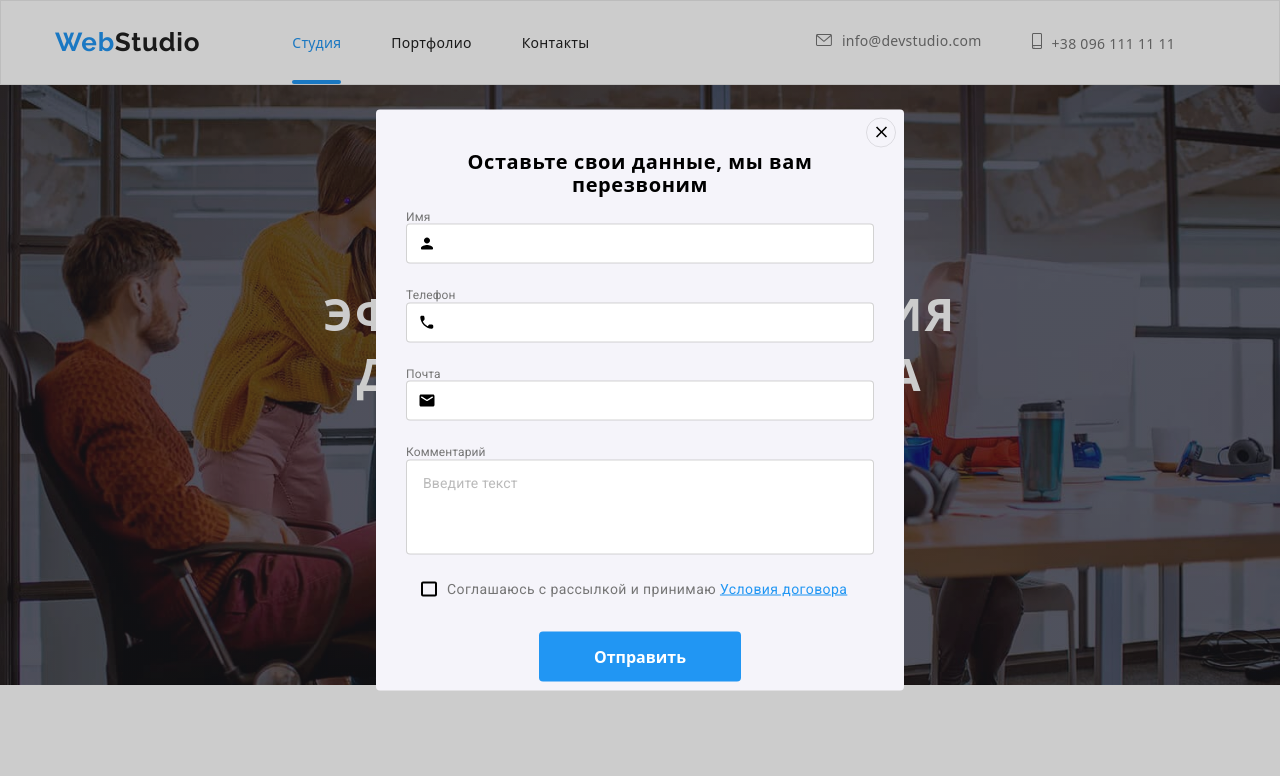
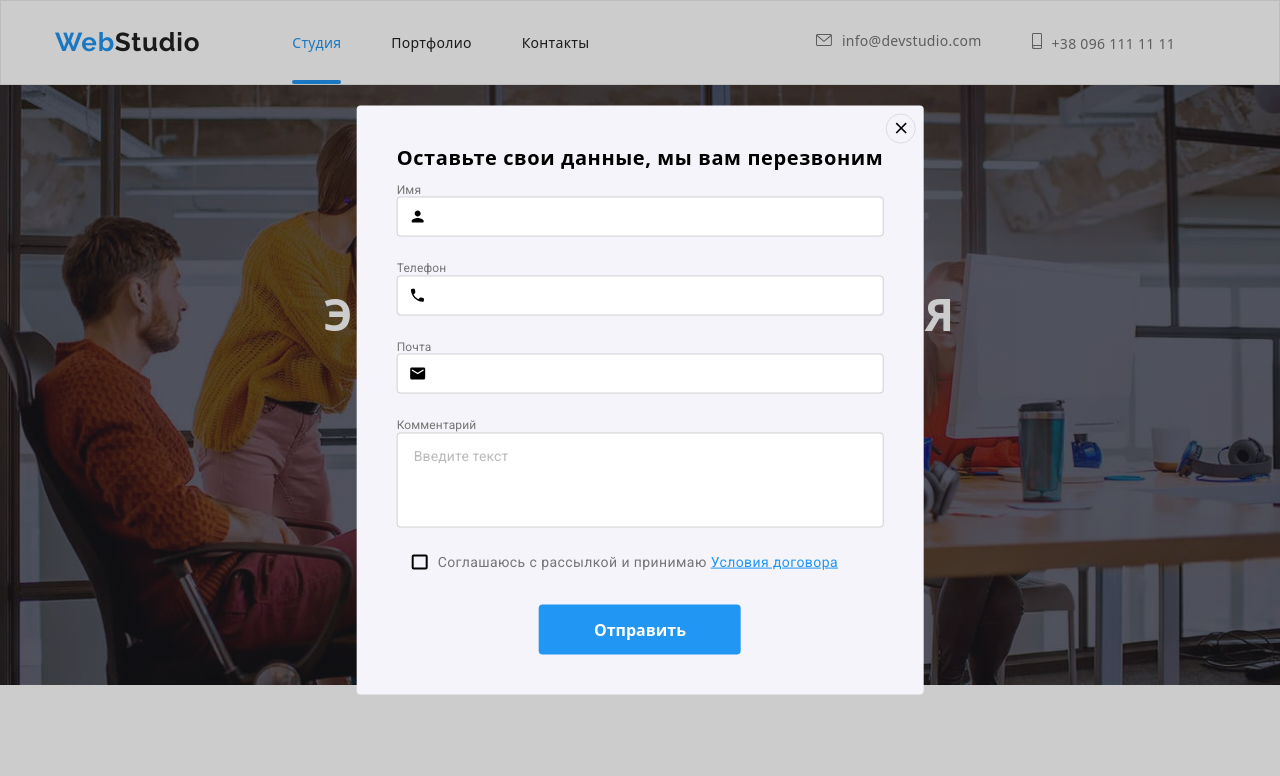
Before and after one commit to Justice1505/goit-markup-hw-06, a plain HTML site: page index.html in a window 1280 px wide. Both pictures are taken after a click on the button "Заказать услугу". Shown: the top 776 px of the page. Drawn offline with nearby package versions, Linux system fonts and the light colour scheme.

Commit message:
правки

```diff
--- a/css/styles.css
+++ b/css/styles.css
@@ -766,8 +766,6 @@ img {
   position: absolute;
   left: 50%;
   top: 50%;
-  width: 528px;
-  height: 581px;
   background: var(--tb-color);
   transform: translate(-50%, -50%);
   animation-name: changemodalbtn;
@@ -808,7 +806,7 @@ img {
   color: #000;
 }
 .form {
-  padding: 40px 30px;
+  padding: 40px 40px;
 }
 .form-field {
   position: relative;
```
